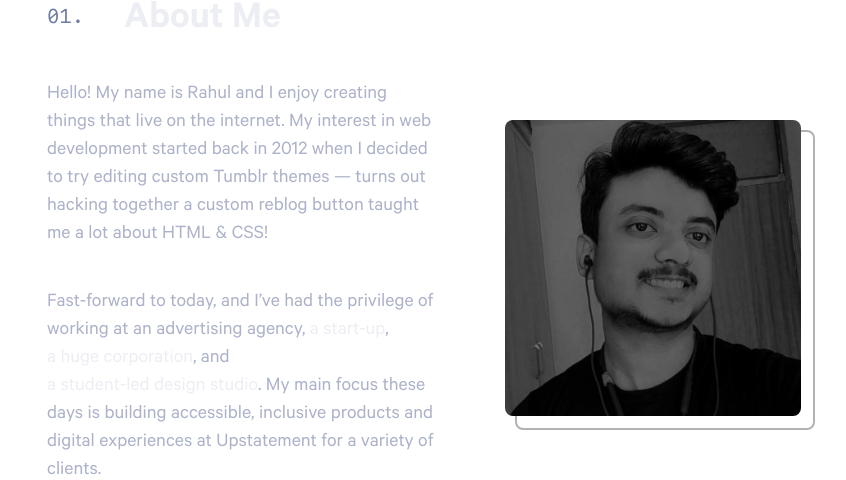
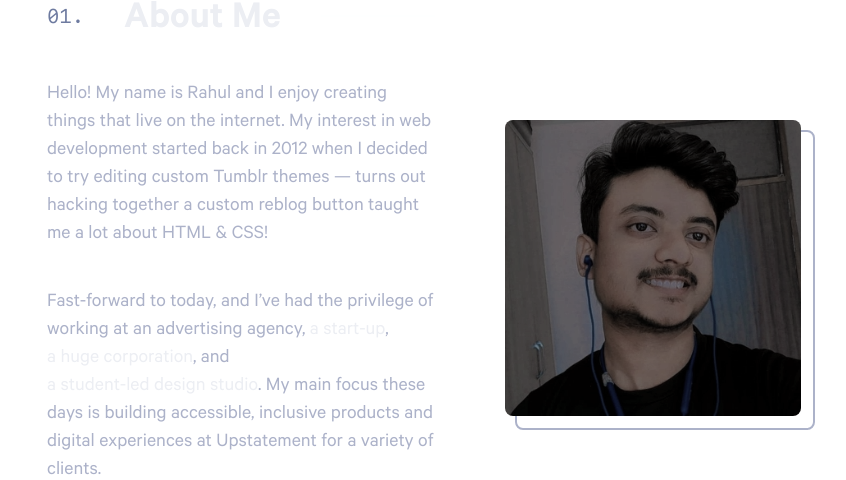
Before and after one commit to dusklight00/dusky.dev, a React (Vite) app: page / in a window 1280 px wide. Shown: the part 1080-1560 px from the top of the page, without its empty margins (209-1055 px from the left). Built offline with nearby package versions, Linux system fonts and the light colour scheme.

Commit message:
overlay on profile picture added

```diff
--- a/src/components/Avatar.jsx
+++ b/src/components/Avatar.jsx
@@ -14,14 +14,18 @@ function Avatar() {
   return (
     <div>
       <motion.div
-        className="relative w-[300px] h-[300px] rounded-lg border-2 border-white-dark-color filter grayscale"
+        className="relative w-[300px] h-[300px] rounded-lg border-2 border-white-dark-color"
         whileHover="hover"
         variants={parentVariants}
       >
+        <motion.div
+          className="absolute w-full h-full rounded-lg bottom-3 right-3 z-10 backdrop-filter backdrop-grayscale opacity-70 hover:opacity-0 transition-opacity duration-300"
+          variants={childVariants}
+        />
         <motion.img
           src={AvatarImage}
           alt="avatar"
-          className="absolute h-full rounded-lg bottom-3 right-3"
+          className="absolute h-full rounded-lg bottom-3 right-3 filter"
           variants={childVariants}
         />
       </motion.div>
```
